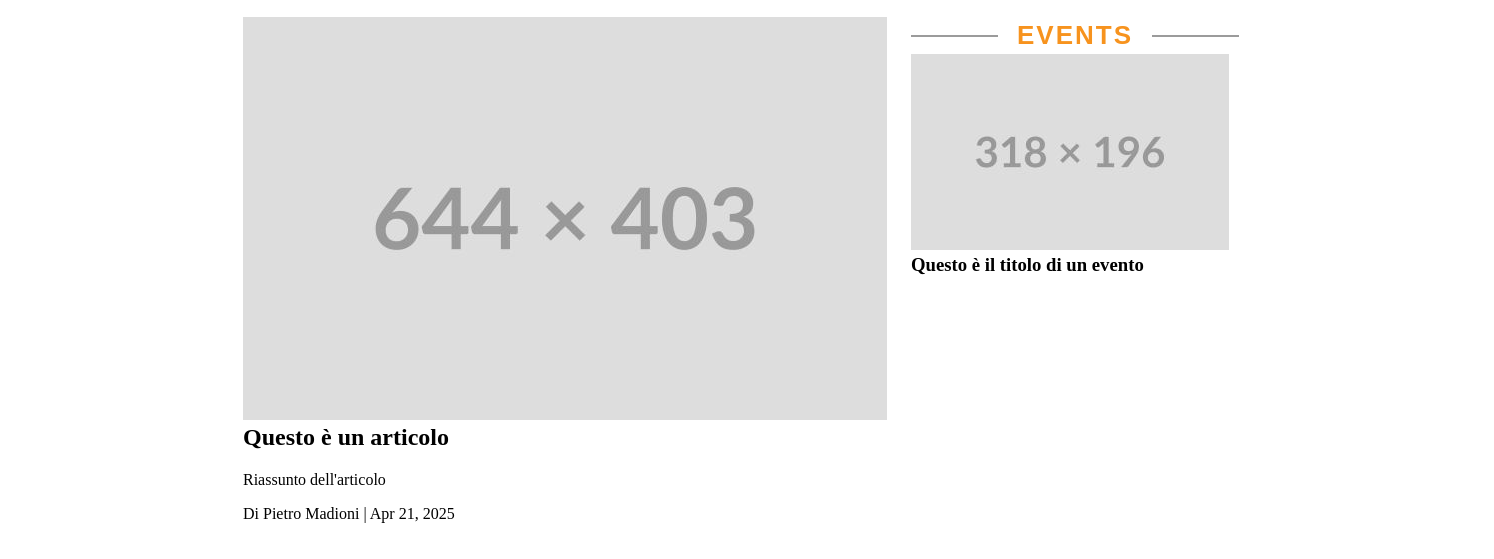
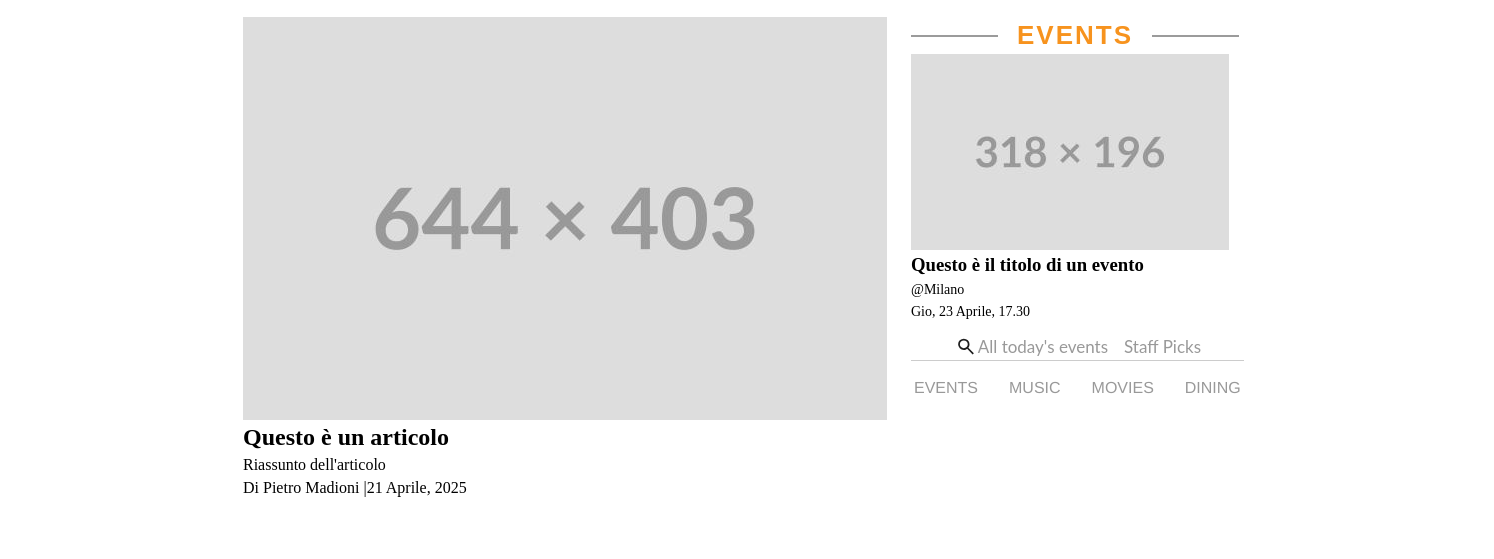
Before and after one commit to Pietrolio19/Orlando-Weekly, a website: page index.html in a window 1280 px wide. Shown: the part 209-768 px from the top of the page, 1494 px wide, since content can reach past the window. Drawn offline with Linux system fonts and the light colour scheme.

Commit message:
aggiunte alla zona eventi

```diff
--- a/index.html
+++ b/index.html
@@ -122,8 +122,8 @@
                         </ul>
                     </div>
                 </li>
-                <li><img src="images/person_24dp_1F1F1F_FILL0_wght400_GRAD0_opsz24.svg"></li>
-                <li><img src="images/search_24dp_1F1F1F_FILL0_wght400_GRAD0_opsz24.svg"></li>
+                <li><img class="pointer-on-hover" src="images/person_24dp_1F1F1F_FILL0_wght400_GRAD0_opsz24.svg"></li>
+                <li><img class="pointer-on-hover" src="images/search_24dp_1F1F1F_FILL0_wght400_GRAD0_opsz24.svg"></li>
             </ul>
         </nav>
     </div>
@@ -132,10 +132,10 @@
         <section>
             <div class="flex-box">
                 <div class="article">
-                    <img src="images/mainArticlePlaceHolder.jpeg">
+                    <img class="pointer-on-hover" src="images/mainArticlePlaceHolder.jpeg">
                     <h1 class="main-article-title"> Questo è un articolo </h1>
-                    <p> Riassunto dell'articolo </p>
-                    <p> Di Pietro Madioni | Apr 21, 2025 </p>
+                    <p class="article-summary"> Riassunto dell'articolo </p>
+                    <p class="article-info"> Di Pietro Madioni |21 Aprile, 2025 </p>
                 </div>
                 <div class="events">
                     <div class="head">
@@ -143,10 +143,28 @@
                         <h3 class="events-title">EVENTS</h3>
                         <span class="divider"></span>
                     </div>
-                    <img src="images/mainEventPlaceHolder.jpeg">
+                    <img class="pointer-on-hover" src="images/mainEventPlaceHolder.jpeg">
                     <h3 class="main-event-title"> Questo è il titolo di un evento</h3>
-
-
+                    <p class="event-location"> @Milano </p>
+                    <p class="event-info"> Gio, 23 Aprile, 17.30 </p>
+                    <div class="events-navigation">
+                        <nav class="event-nav">
+                            <ul>
+                                <li> <img src="images/search_24dp_1F1F1F_FILL0_wght400_GRAD0_opsz24.svg"> All today's events </li>
+                                <li>  Staff Picks </li>
+                            </ul>
+                        </nav>
+                    </div>
+                    <div class="activities-filter-navigation">
+                        <nav class="activities-filter">
+                            <ul>
+                                <li> EVENTS </li>
+                                <li> MUSIC </li>
+                                <li> MOVIES </li>
+                                <li> DINING </li>
+                            </ul>
+                        </nav>
+                    </div>
                 </div>
             </div>
         </section>
--- a/style.css
+++ b/style.css
@@ -13,6 +13,10 @@
     margin-top: 20px;
     top: 30px;
     margin-left: 225px;
+}
+
+.logo:hover {
+    cursor: pointer;
 }
 
 /* barra di navigazione */
@@ -98,10 +102,26 @@
     margin-top: 20px;
 }
 
-.main-article-title {
-    margin-top: 0;
+.pointer-on-hover:hover {
+    cursor: pointer;
 }
 
+.main-article-title {
+    margin: 0;
+}
+
+.main-article-title:hover {
+    color: #f7941e;
+    cursor: pointer;
+}
+
+.article-summary{
+    margin: 5px 5px 5px 0;
+}
+
+.article-info{
+    margin: 5px 5px 5px 0;
+}
 
 /* events */
 .events {
@@ -131,8 +151,95 @@
     letter-spacing: 2px;
     color: #f7931e;
     font-family: "Montserrat", sans-serif;
+
+}
+
+.events-title:hover {
+    color: black;
+    cursor: pointer;
 }
 
 .main-event-title {
-    margin-top: 0;
+    margin: 0;
 }
+
+.main-event-title:hover {
+    color: #f7941e;
+    cursor: pointer;
+}
+
+.event-location {
+    margin: 6px 0 6px 0;
+    font-size: 14px;
+}
+
+.event-info {
+    margin: 6px 0 6px 0;
+    font-size: 14px;
+}
+
+.events-navigation {
+    margin-right: 250px;
+}
+
+.event-nav {
+    display: flex;
+    border-bottom: 1px solid #ccc;
+    margin: 0;
+    padding: 0;
+}
+
+.event-nav > ul {
+    list-style: none;
+    display: flex;
+    gap: 16px;
+    margin: 10px 0 0 0;
+    padding: 0 0 3px 0;
+    justify-content: center;
+    width: 100%;
+}
+
+.event-nav li {
+    display: flex;
+    color: #999;
+    font-size: 17px;
+    font-family: Lato,Helvetica,Arial,sans-serif;
+}
+
+.event-nav li:hover {
+    color: #f7941e;
+    cursor: pointer;
+}
+
+.activities-filter-navigation {
+    margin-right: 250px;
+}
+
+.activities-filter {
+    display: flex;
+    margin:0;
+    padding: 0;
+}
+
+.activities-filter > ul {
+    list-style: none;
+    display: flex;
+    gap: 25px;
+    margin: 15px 0 0 0;
+    padding: 0;
+    width: 100%;
+}
+
+.activities-filter li {
+    color: #999;
+    font-size: 16px;
+    font-weight: 400;
+    font-family: Montserrat, Helvetica, sans-serif;
+    padding: 3px;
+}
+
+.activities-filter li:hover {
+    background-color: #f7941e;
+    color: white;
+    cursor: pointer;
+}
```
